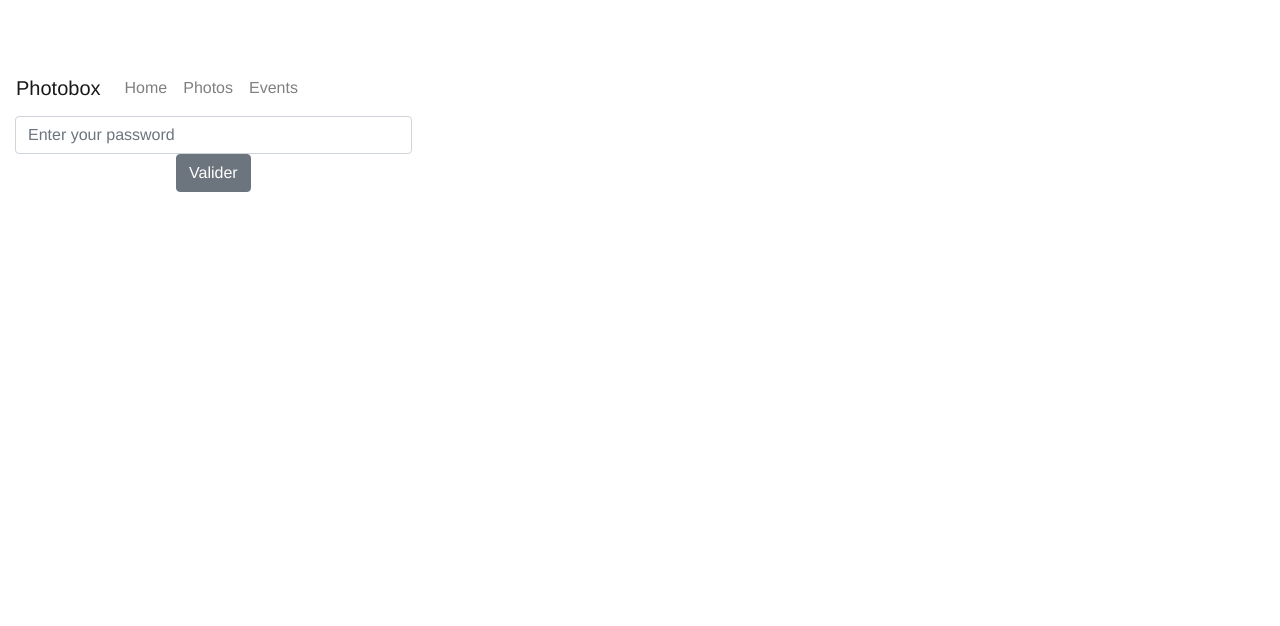
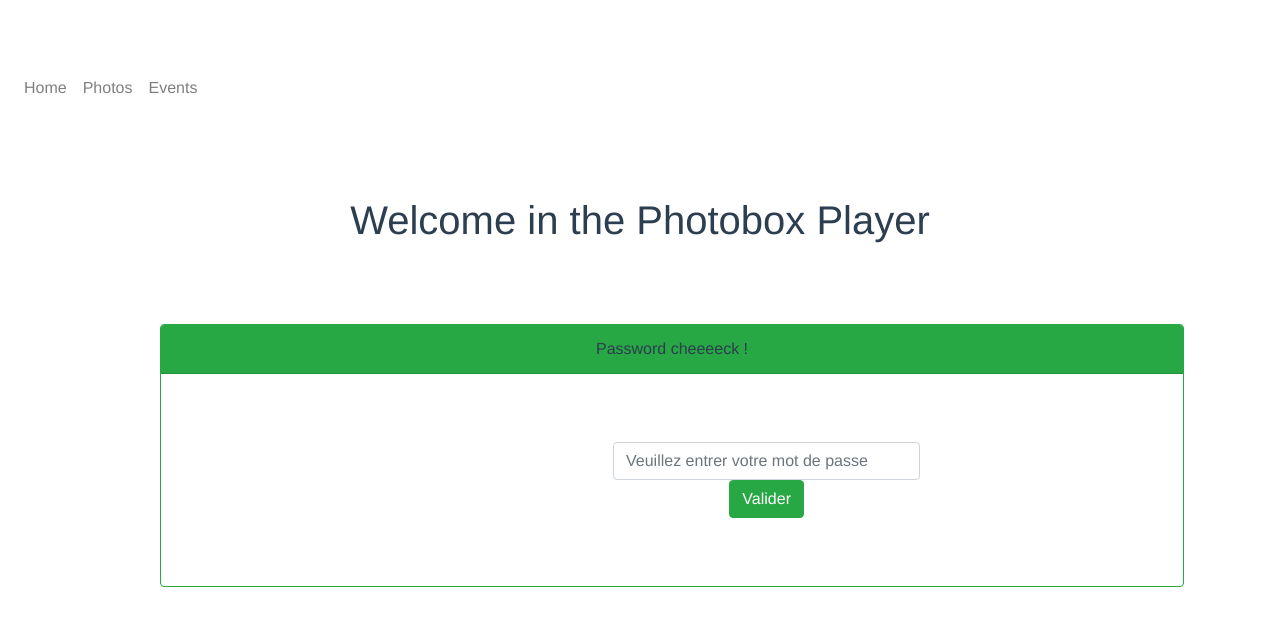
Before and after one commit to siwa1208/photobox_player, a Vue app: page /#/ in a window 1280 px wide. Shown: the top 626 px of the page. Built offline with nearby package versions, Linux system fonts and the light colour scheme; what vue-silentbox would draw is missing.

Commit message:
Ajout auth view + authentification + test token event mais failed

```diff
--- a/src/App.vue
+++ b/src/App.vue
@@ -1,10 +1,7 @@
 <template>
     <div id="app">
             <b-navbar toggleable="lg" type="light">
-                <b-navbar-brand to="/">Photobox</b-navbar-brand>
-
                 <b-navbar-toggle target="nav-collapse"></b-navbar-toggle>
-
                 <b-collapse id="nav-collapse" is-nav>
                 <b-navbar-nav>
                     <b-nav-item to="/">Home</b-nav-item>
--- a/src/components/AfficherPhotos.vue
+++ b/src/components/AfficherPhotos.vue
@@ -1,8 +1,7 @@
 <template>
     <div id="photos">
-        <b-button block variant="success" v-on:click="fetchImage"> Chercher une image</b-button>
+        <b-button variant="success" v-on:click="fetchImages"> Chercher une image</b-button>
         <silent-box :gallery="gallery"></silent-box>
-        <!--<button class="button is-success" v-on:click="fetchImages"> Chercher des images</button>-->
     </div>
 </template>
 
@@ -12,10 +11,11 @@
     export default {
         methods: {
             fetchImages() {
-                axios
-                    .get('https://apiphotobox.tallium.tech/event/pictures/e0c003e624a09554e9a7578d19b5d7cf35c391a6100281347b31edeeaf91d697', {})
-                    .then(response => {
-                        let Images = response.data.pictures;
+                axios.get('https://apiphotobox.tallium.tech/event/pictures/65bcb6f364a12e8151ee3f2f72276e4c102b8066fde7142167497bc11963dc69', {
+                        //token : this.$store.state.token
+                    }).then(response => {
+                        let Images = response.data.pictures
+                        //this.$store.commit('getImages', Images)
                         Images.forEach(Image => {
                             this.gallery.push({
                                 src: 'https://apiphotobox.tallium.tech' + Image.URI,
@@ -23,6 +23,8 @@
                                 thumbnailWidth: '220px'
                             })
                         })
+                    }).catch(error => {
+                        console.log(error.response)
                     })
             }
         },
@@ -30,9 +32,6 @@
             return {
                 gallery: []
             }
-        },
-        props: {
-            msg: String
         }
     }
 </script>
--- a/src/components/HelloWorld.vue
+++ b/src/components/HelloWorld.vue
@@ -1,25 +1,51 @@
 <template>
   <div>
-      <b-col sm="4">
-    <b-form-input v-model="password" placeholder="Enter your password"></b-form-input>
-    <b-button @click="goToPhotos">Valider</b-button>
-      </b-col>
+    <h1 style="margin-top: 5rem; text-align: center;">{{msg}}</h1>
+    <div class="card border-success mb-3" style="max-width: 80%; margin-left: 10rem; margin-top: 5rem;">
+            <div class="card-header bg-success" style="text-align: center"> Password cheeeeck !</div>
+            <div class="card-body text-dark">
+                <b-form @submit.prevent="goToPhotos">
+                    <b-row class="my-5">
+                        <b-col sm="4" style="margin-left : 27rem;">
+                            <b-input v-model="password" type="password" id="text-password" aria-describedby="password-help-block" placeholder="Veuillez entrer votre mot de passe"></b-input>
+                            <label></label>
+                            <b-button variant="success" type="submit">Valider</b-button>
+                        </b-col>
+                    </b-row>
+                </b-form>
+            </div>
+        </div>
   </div>
 </template>
 
 <script>
+import axios from "axios"
 import AfficherPhotosVue from "../views/Photos"
   export default {
     data() {
       return {
-        password: ''
+        password: '',
+        msg : 'Welcome in the Photobox Player'
       }
     },
     methods : {
         goToPhotos() {
             /*Faire la requête axios pour récupérer le token de l'event et pouvoir accéder à ses photos*/
-            this.$router.push(AfficherPhotosVue)
+            axios.post('https://apiphotobox.tallium.tech/player/auth',{
+              pass : this.password
+            }).then(response => {
+              this.$store.commit('getToken', response.data)
+              this.$router.push(AfficherPhotosVue)
+            }).catch(error => {
+              console.log(error.response)
+            })
         }
+    },
+    computed : {
+      passwordCheck() {
+      /*Si l'utilisateur a entré le bon password*/
+      return this.$store.state.password ? true : false;
+    }
     }
   }
 </script>
--- a/src/main.js
+++ b/src/main.js
@@ -6,13 +6,10 @@ import router from './router'
 import axios from 'axios'
 
 //Bootstrap
-import {BootstrapVue, IconsPlugin} from 'bootstrap-vue'
+import {BootstrapVue} from 'bootstrap-vue'
 import 'bootstrap/dist/css/bootstrap.css'
 import 'bootstrap-vue/dist/bootstrap-vue.css'
-// Install BootstrapVue
 Vue.use(BootstrapVue)
-// Optionally install the BootstrapVue icon components plugin
-Vue.use(IconsPlugin)
 
 import VueSilentbox from 'vue-silentbox'
 Vue.use(VueSilentbox)
--- a/src/store/index.js
+++ b/src/store/index.js
@@ -12,9 +12,20 @@ Vue.use(Vuex)
 export default new Vuex.Store({
     plugins: [vp.plugin],
 
-    state: {},
+    state: {
+        images : '',
+        token : ''
+    },
 
-    mutations: {},
+    mutations: {
+        getToken(state, token){
+            state.token = token
+        },
+
+        getImages(state, images){
+            state.images = images
+          }
+    },
 
     actions: {},
 
```
